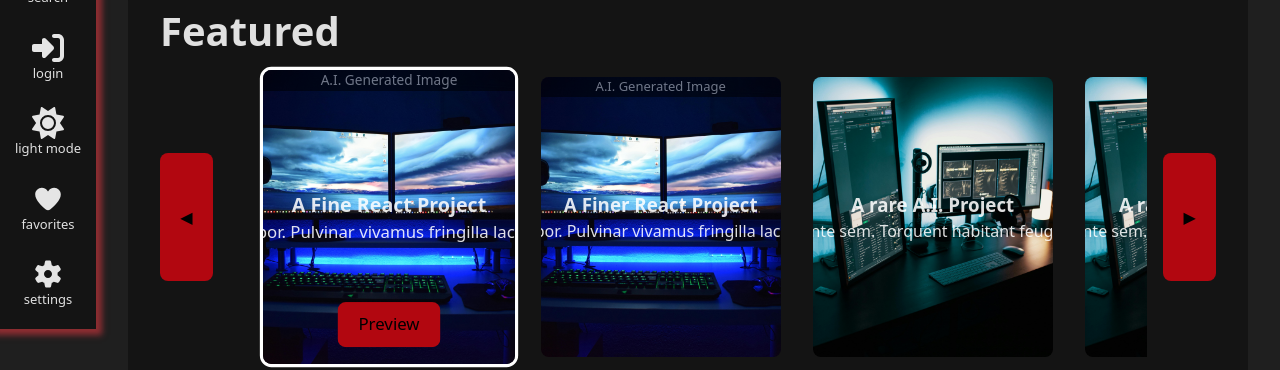
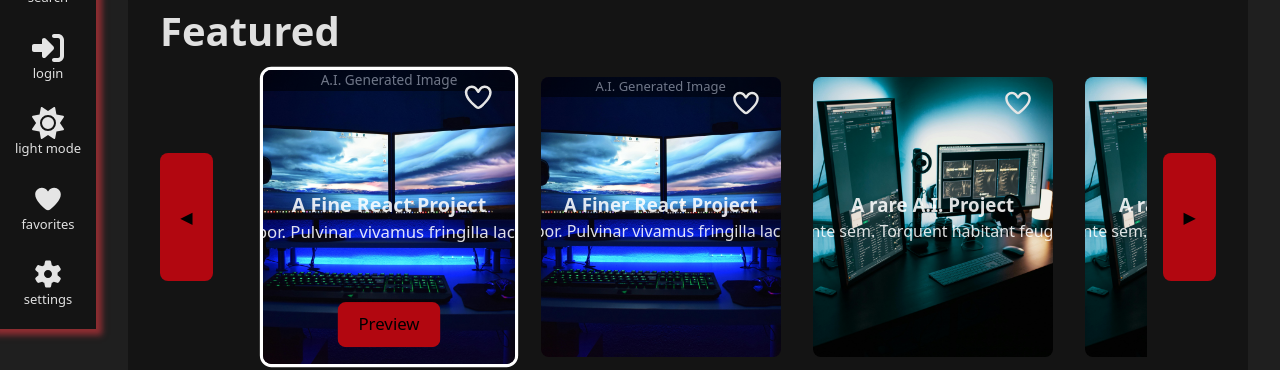
Before and after one commit to nrcoover/nrcoover-portfolio, a React (Vite) app in the folder ncoover-website/: page /portfolio in a window 1280 px wide. Shown: the part 471-841 px from the top of the page. Built offline with nearby package versions, Linux system fonts and the light colour scheme.

Commit message:
Refactor Favorite button into reusable component

```diff
--- /dev/null
+++ b/ncoover-website/src/components/common/ui/favorite-button/FavoriteButton.module.css
@@ -0,0 +1,39 @@
+.link {
+	width: 3rem;
+	height: 3rem;
+}
+
+.favoriteButton {
+	position: absolute;
+	float: right;
+	z-index: 10;
+	top: 0%;
+	right: 0%;
+	background-color: none;
+}
+
+.favoriteButton button {
+	background: none !important;
+	fill: rgb(255, 255, 255);
+	opacity: 100%;
+	outline: none;
+	margin: none;
+	border: none;
+}
+
+.favoriteButton button:active,
+.favoriteButton button:hover,
+.favoriteButton button:focus,
+.favoriteButton button:focus-visible {
+	background: none;
+	border: none;
+	outline: none;
+}
+
+.favoriteButton button:hover {
+	opacity: 70%;
+}
+
+.favoriteButton svg {
+	stroke-width: 15px;
+}
--- /dev/null
+++ b/ncoover-website/src/components/common/ui/favorite-button/FavoriteButton.tsx
@@ -0,0 +1,64 @@
+import { useContext } from "react";
+import { iconUi } from "../../../../constants/iconTypes";
+import { FavoritesContext } from "../../../../store/favorites-context/FavoritesContext";
+import type { Project } from "../../../portfolio/project-card/ProjectCard";
+import Icon from "../../icon/Icon";
+
+import classes from "./FavoriteButton.module.css";
+
+interface FavoriteButtonProps {
+	project: Project | undefined;
+	maxWidth?: string;
+	maxHeight?: string;
+}
+
+const FavoriteButton = ({
+	project,
+	maxWidth = "3rem",
+	maxHeight = maxWidth,
+}: FavoriteButtonProps) => {
+	const { favoriteProjectsIds, addFavorite, removeFavorite } =
+		useContext(FavoritesContext);
+
+	const sizingStyles = {
+		maxHeight,
+		maxWidth,
+	};
+
+	const isFavoriteProject =
+		!!project && favoriteProjectsIds.includes(project.id);
+
+	const handleAddFavorite = () => {
+		if (!project) {
+			return;
+		}
+		console.log(project.id);
+		addFavorite(project);
+	};
+
+	const handleRemoveFavorite = () => {
+		if (!project) {
+			return;
+		}
+		console.log("Item removed");
+		removeFavorite(project.id);
+	};
+
+	return (
+		<div className={classes.favoriteButton}>
+			<button
+				type="button"
+				onClick={isFavoriteProject ? handleRemoveFavorite : handleAddFavorite}
+				disabled={!project}
+			>
+				<Icon
+					source={isFavoriteProject ? iconUi.Favorite : iconUi.FavoriteOutline}
+					className={classes.link}
+					style={sizingStyles}
+				/>
+			</button>
+		</div>
+	);
+};
+
+export default FavoriteButton;
--- a/ncoover-website/src/components/portfolio/modals/project-preview/ProjectPreview.module.css
+++ b/ncoover-website/src/components/portfolio/modals/project-preview/ProjectPreview.module.css
@@ -90,31 +90,6 @@
 	margin: 0;
 }
 
-.favoriteButton {
-	position: absolute;
-	float: right;
-	z-index: 10;
-	top: 0%;
-	right: 0%;
-	background-color: none;
-}
-
-.favoriteButton button {
-	background: none;
-	fill: rgb(255, 255, 255);
-	opacity: 100%;
-}
-
-.favoriteButton button:hover {
-	background: none;
-	fill: red;
-	opacity: 70%;
-}
-
-.favoriteButton svg {
-	stroke-width: 15px;
-}
-
 .previewLink {
 	width: 3rem;
 	height: 3rem;
--- a/ncoover-website/src/components/portfolio/modals/project-preview/ProjectPreview.tsx
+++ b/ncoover-website/src/components/portfolio/modals/project-preview/ProjectPreview.tsx
@@ -1,9 +1,8 @@
 import { useContext, type Ref } from "react";
 import { NavLink } from "react-router-dom";
-import { iconSocial, iconUi } from "../../../../constants/iconTypes";
+import { iconSocial } from "../../../../constants/iconTypes";
 import { PATHS } from "../../../../constants/paths";
 import { getIconName } from "../../../../helpers/icon-helper";
-import { FavoritesContext } from "../../../../store/favorites-context/FavoritesContext";
 import { ProjectPreviewContext } from "../../../../store/project-preview-context/ProjectPreviewContext";
 import Icon from "../../../common/icon/Icon";
 import Modal from "../../../common/modal/Modal";
@@ -12,6 +11,7 @@ import type { Project } from "../../project-card/ProjectCard";
 
 import globalClasses from "../../../../global.module.css";
 import Separator from "../../../common/separator/Separator";
+import FavoriteButton from "../../../common/ui/favorite-button/FavoriteButton";
 import Containerizer from "../../../common/wrappers/containerizer/Containerizer";
 import classes from "./ProjectPreview.module.css";
 
@@ -23,48 +23,14 @@ interface ProjectPreviewProps {
 // TODO: Change to useing Projects native IsFavorite property once data is retrieved from database and not hardcoded.
 const ProjectPreview = ({ project, ref }: ProjectPreviewProps) => {
 	const { closePreviewModal } = useContext(ProjectPreviewContext);
-	const { favoriteProjectsIds, addFavorite, removeFavorite } =
-		useContext(FavoritesContext);
-
-	const isFavoriteProject =
-		!!project && favoriteProjectsIds.includes(project.id);
 
 	const handleCloseModal = () => {
 		closePreviewModal();
 	};
 
-	const handleAddFavorite = () => {
-		if (!project) {
-			return;
-		}
-		console.log(project.id);
-		addFavorite(project);
-	};
-
-	const handleRemoveFavorite = () => {
-		if (!project) {
-			return;
-		}
-		console.log("Item removed");
-		removeFavorite(project.id);
-	};
-
 	const closeButton = (
 		<button type="button" onClick={handleCloseModal}>
 			Close
-		</button>
-	);
-
-	const favoriteButton = (
-		<button
-			type="button"
-			onClick={isFavoriteProject ? handleRemoveFavorite : handleAddFavorite}
-			disabled={!project}
-		>
-			<Icon
-				source={isFavoriteProject ? iconUi.Favorite : iconUi.FavoriteOutline}
-				className={classes.previewLink}
-			/>
 		</button>
 	);
 
@@ -98,7 +64,7 @@ const ProjectPreview = ({ project, ref }: ProjectPreviewProps) => {
 	const previewContent = (
 		<>
 			<div className={classes.previewTitle}>
-				<div className={classes.favoriteButton}>{favoriteButton}</div>
+				<FavoriteButton project={project} />
 				<h3>{title}</h3>
 			</div>
 			<div className={classes.previewContent}>
--- a/ncoover-website/src/components/portfolio/project-card/ProjectCard.tsx
+++ b/ncoover-website/src/components/portfolio/project-card/ProjectCard.tsx
@@ -5,6 +5,7 @@ import PreviewButton from "../../common/ui/preview-button/PreviewButton";
 import { LocationContext } from "../../../store/location-context/LocationContext";
 import classes from "./ProjectCard.module.css";
 import { PATHS } from "../../../constants/paths";
+import FavoriteButton from "../../common/ui/favorite-button/FavoriteButton";
 
 // TODO: Move to isolated Types file.
 export type Image = {
@@ -103,6 +104,10 @@ const ProjectCard = ({
 						</div>
 					)}
 
+					<div className={classes.favoriteButton}>
+						<FavoriteButton project={project} maxWidth={"2rem"} />
+					</div>
+
 					<div className={classes.titleBox}>
 						<h3>{project.title}</h3>
 						<p>{project.description}</p>
```
